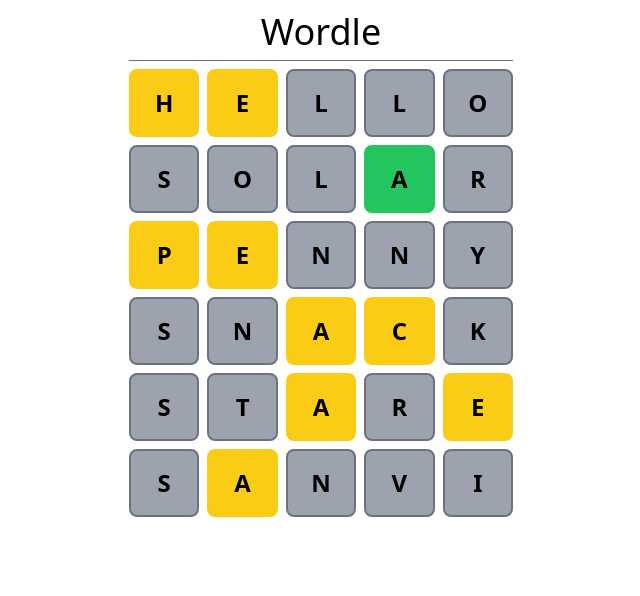
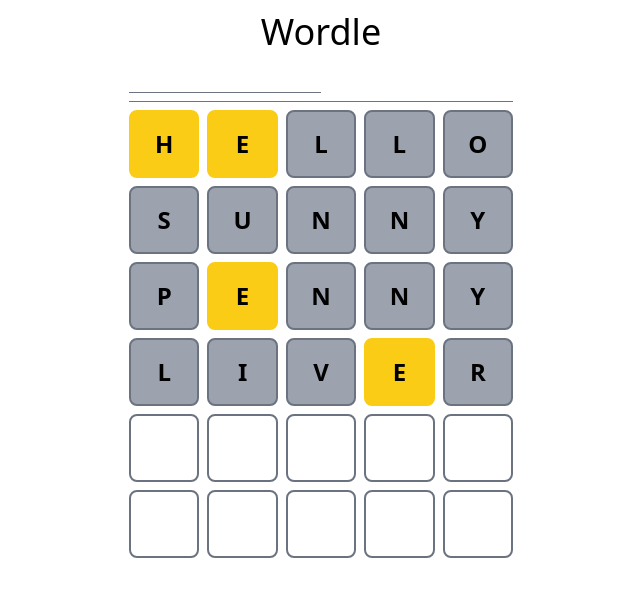
Before and after one commit to Rudra-cs/wordle, a React (Vite) app: page / in a window 1280 px wide. Shown: the top 596 px of the page, without its empty margins (319-959 px from the left). Built offline with nearby package versions, Linux system fonts and the light colour scheme.

Commit message:
feat: Added zustand and users to input the word

```diff
--- a/package.json
+++ b/package.json
@@ -12,7 +12,8 @@
     },
     "dependencies": {
         "react": "^18.2.0",
-        "react-dom": "^18.2.0"
+        "react-dom": "^18.2.0",
+        "zustand": "^4.5.2"
     },
     "devDependencies": {
         "@testing-library/jest-dom": "^6.4.2",
--- a/src/App.tsx
+++ b/src/App.tsx
@@ -1,19 +1,50 @@
+import { useState } from "react";
 import WordRow from "./components/WordRow";
+import { useStore } from "./store/store";
+import { LETTER_LENGTH } from "./utils/word-utils";
+
+const GUESS_LENGTH = 6;
 
 const App = () => {
+    const state = useStore();
+    const [guess, setGuess] = useState("");
+
+    const onChange = (e: React.ChangeEvent<HTMLInputElement>) => {
+        const newGuess = e.target.value;
+
+        if (newGuess.length === LETTER_LENGTH) {
+            state.addGuess(newGuess);
+            setGuess("");
+            return;
+        }
+        setGuess(newGuess);
+    };
+
+    let rows = [...state.guesses];
+    if (rows.length < GUESS_LENGTH) {
+        rows.push(guess);
+    }
+    const numberOfGuessRemaining = GUESS_LENGTH - rows.length;
+    rows = rows.concat(Array(numberOfGuessRemaining).fill(""));
+
     return (
         <div className="mx-auto w-96">
             <header className="border-b border-gray-500 pb-2 mb-2">
                 <h1 className="text-center text-4xl mt-3">Wordle</h1>
+                <div>
+                    <input
+                        type="text"
+                        className="w-1/2 p-2 border-b border-gray-500"
+                        value={guess}
+                        onChange={onChange}
+                    />
+                </div>
             </header>
 
             <main className="grid grid-rows-6 gap-2 ">
-                <WordRow letters="hello" />
-                <WordRow letters="solar" />
-                <WordRow letters="penny" />
-                <WordRow letters="snack" />
-                <WordRow letters="stare" />
-                <WordRow letters="sanvi" />
+                {rows.map((word, index) => (
+                    <WordRow key={index} letters={word} />
+                ))}
             </main>
         </div>
     );
--- a/src/components/WordRow.tsx
+++ b/src/components/WordRow.tsx
@@ -1,18 +1,18 @@
-import { computeGuess, LetterState } from "../utils/word-utils";
-
-const LETTER_LENGTH = 5;
+import { useStore } from "../store/store";
+import { computeGuess, LETTER_LENGTH, LetterState } from "../utils/word-utils";
 
 interface WordRowProps {
     letters: string;
 }
 
 const WordRow = ({ letters: lettersProp = "" }: WordRowProps) => {
+    const answer = useStore((state) => state.answer);
     const lettersRemaining = LETTER_LENGTH - lettersProp.length;
     const letters = lettersProp
         .split("")
         .concat(Array(lettersRemaining).fill(""));
 
-    const guessStates = computeGuess(lettersProp);
+    const guessStates = computeGuess(lettersProp, answer);
     return (
         <div className="grid grid-cols-5 gap-2">
             {letters.map((char, index) => (
--- /dev/null
+++ b/src/store/store.ts
@@ -0,0 +1,29 @@
+import { create } from "zustand";
+import { persist, createJSONStorage, devtools } from "zustand/middleware";
+import { getRandomWord } from "../utils/word-utils";
+
+type StoreState = {
+    answer: string;
+    guesses: string[];
+    addGuess: (guess: string) => void;
+};
+
+export const useStore = create<StoreState>()(
+    devtools(
+        persist(
+            (set) => ({
+                answer: getRandomWord(),
+                guesses: ["hello", "sunny", "penny", "liver"],
+                addGuess: (guess: string) => {
+                    set((prevState) => ({
+                        guesses: [...prevState.guesses, guess],
+                    }));
+                },
+            }),
+            {
+                name: "wordle",
+                storage: createJSONStorage(() => sessionStorage),
+            }
+        )
+    )
+);
--- a/src/utils/word-utils.ts
+++ b/src/utils/word-utils.ts
@@ -1,6 +1,8 @@
 import wordBank from "../word-bank.json";
 
-const word = getRandomWord();
+// const word = getRandomWord();
+
+export const LETTER_LENGTH = 5;
 
 export function getRandomWord() {
     const randomIndex = Math.floor(Math.random() * wordBank.length);
@@ -15,7 +17,7 @@
 
 export function computeGuess(
     guess: string,
-    answerString: string = word
+    answerString: string
 ): LetterState[] {
     const result: LetterState[] = [];
 
```
Also changed, not shown: 1 other file (tests, documents, lock files or other folders).
